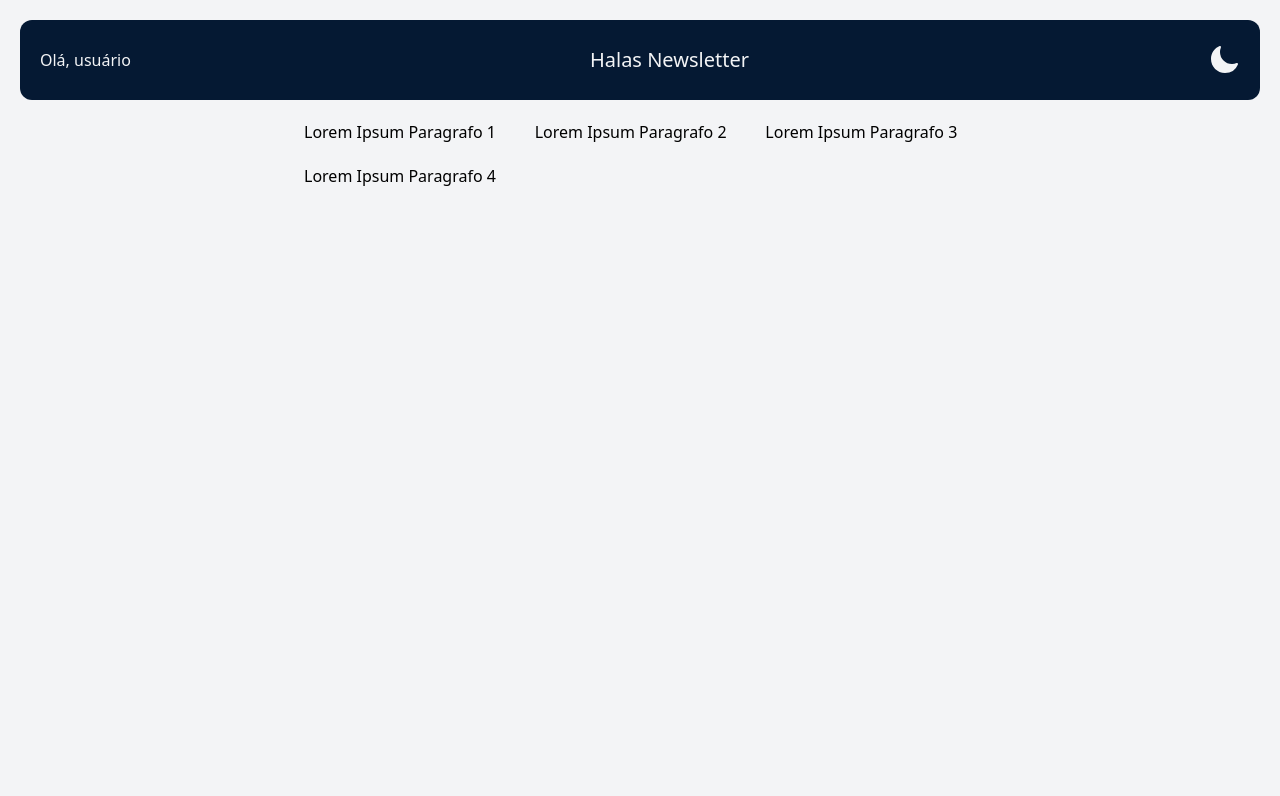
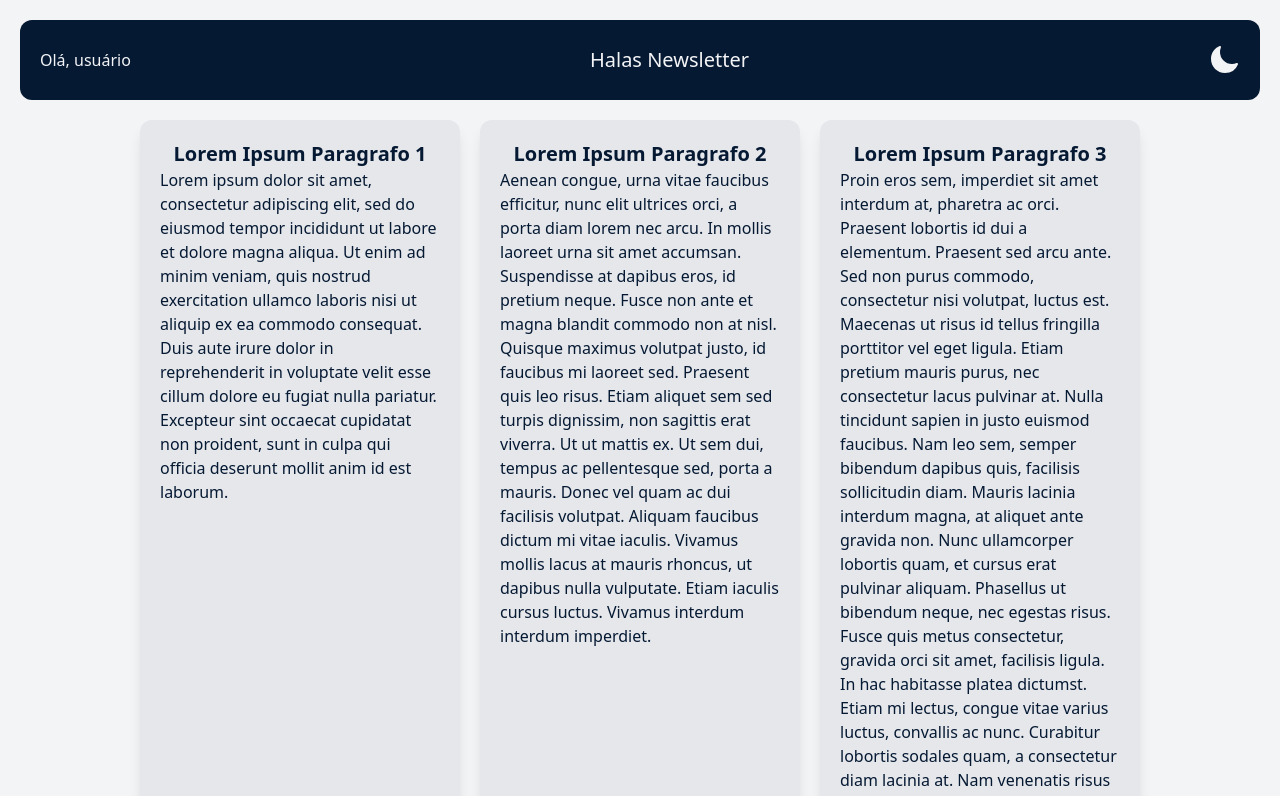
Before and after one commit to alexandrehalas/react-vite-with-tailwind-css, a React (Vite) app: page / in a window 1280 px wide. Shown: the top 796 px of the page. Built offline with nearby package versions, Linux system fonts and the light colour scheme.

Commit message:
Componente ARticle e aplicado estilos nos componentes Article e ArticleList

```diff
--- /dev/null
+++ b/src/components/Article/Article.jsx
@@ -0,0 +1,12 @@
+const Article = ({ title, text, tags, image, alt }) => {
+    return (
+        <div className="p-5 bg-gray-200 dark:bg-graySystem-200 sm:rounded-xl sm:shadow-lg flex flex-col items-center">
+            <h3 className="text-xl text-blueSystem-200 dark:text-gray-200 font-bold">{title}</h3>
+            <div className="grid gap-1">
+                {text.map((content, index) => <p key={index} className="text-blueSystem-200 dark:text-gray-400">{content}</p>)}
+            </div>
+        </div>
+    )
+}
+
+export default Article
--- a/src/components/ArticleList/ArticleList.jsx
+++ b/src/components/ArticleList/ArticleList.jsx
@@ -1,9 +1,10 @@
 import articles from '../../../articles.json'
+import Article from '../Article/Article'
 
 const ArticleList = () => {
     return (
-        <div className='mt-5 sm:mt-0 grid gap-5 m-auto max-w-2xl sm:grid-cols-2 lg:grid-cols-3'>
-            {articles.map(article => <p key={article.id}>{article.title}</p>)}
+        <div className='mt-5 sm:mt-0 grid gap-5 m-auto max-w-2xl sm:grid-cols-2 lg:grid-cols-3 lg:max-w-[1000px]'>
+            {articles.map((article) => <Article key={article.id} {...article} />)}
         </div>
     )
 }
```
